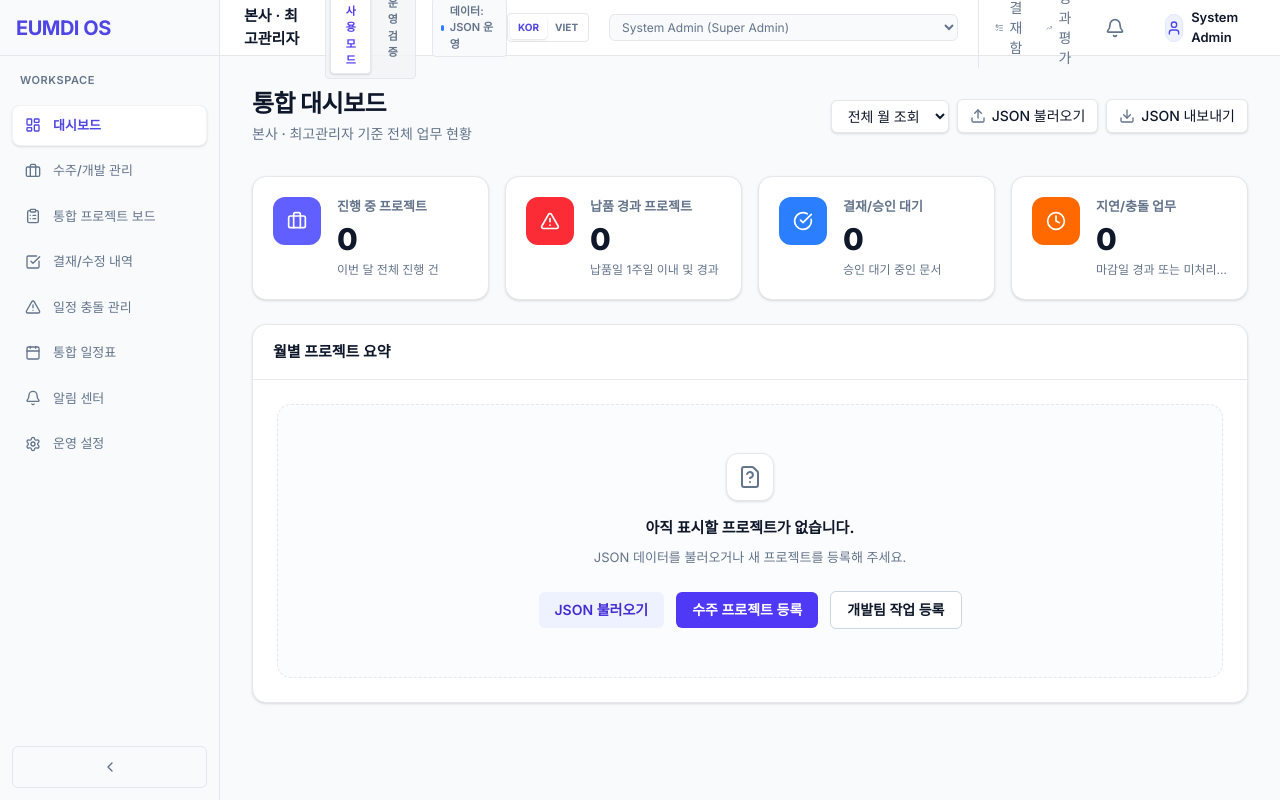
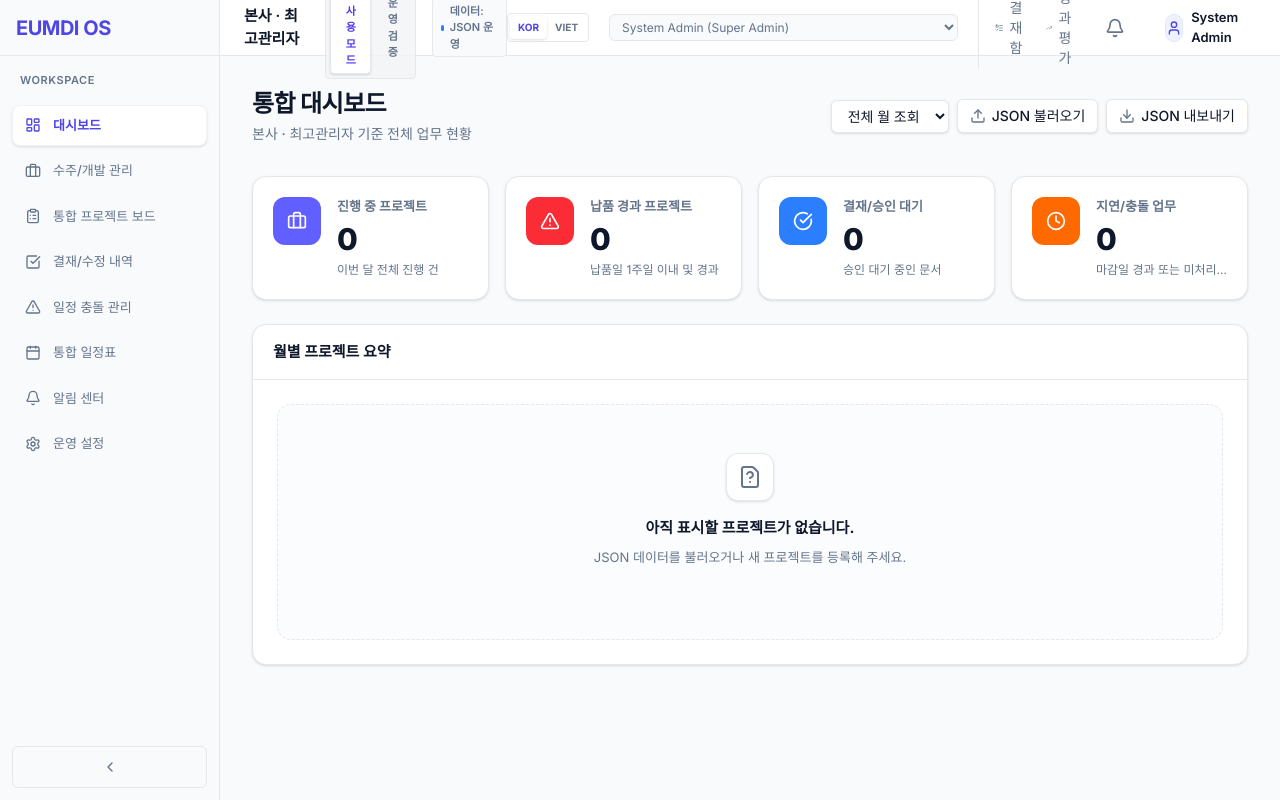
Before and after one commit to eumditravel-oss/workspace, a Next.js app: page /workspace/ in a window 1280 px wide. Built offline with nearby package versions, Linux system fonts and the light colour scheme.

Commit message:
style: Remove dashboard mockup buttons

```diff
--- a/src/components/dashboard/SuperAdminDashboard.tsx
+++ b/src/components/dashboard/SuperAdminDashboard.tsx
@@ -74,19 +74,6 @@ export const SuperAdminDashboard = ({ selectedMonth }: { selectedMonth: string |
             <EmptyState
               title="아직 표시할 프로젝트가 없습니다."
               description="JSON 데이터를 불러오거나 새 프로젝트를 등록해 주세요."
-              actions={
-                <>
-                  <button className="px-4 py-2 bg-indigo-50 text-indigo-700 rounded-md text-sm font-semibold hover:bg-indigo-100 transition-colors">
-                    JSON 불러오기
-                  </button>
-                  <button className="px-4 py-2 bg-indigo-600 text-white rounded-md text-sm font-semibold hover:bg-indigo-700 transition-colors">
-                    수주 프로젝트 등록
-                  </button>
-                  <button className="px-4 py-2 bg-[var(--color-surface)] border border-[var(--color-border-strong)] text-[var(--color-text-main)] rounded-md text-sm font-semibold hover:bg-[var(--color-bg)] transition-colors">
-                    개발팀 작업 등록
-                  </button>
-                </>
-              }
             />
           </div>
         ) : (
```
